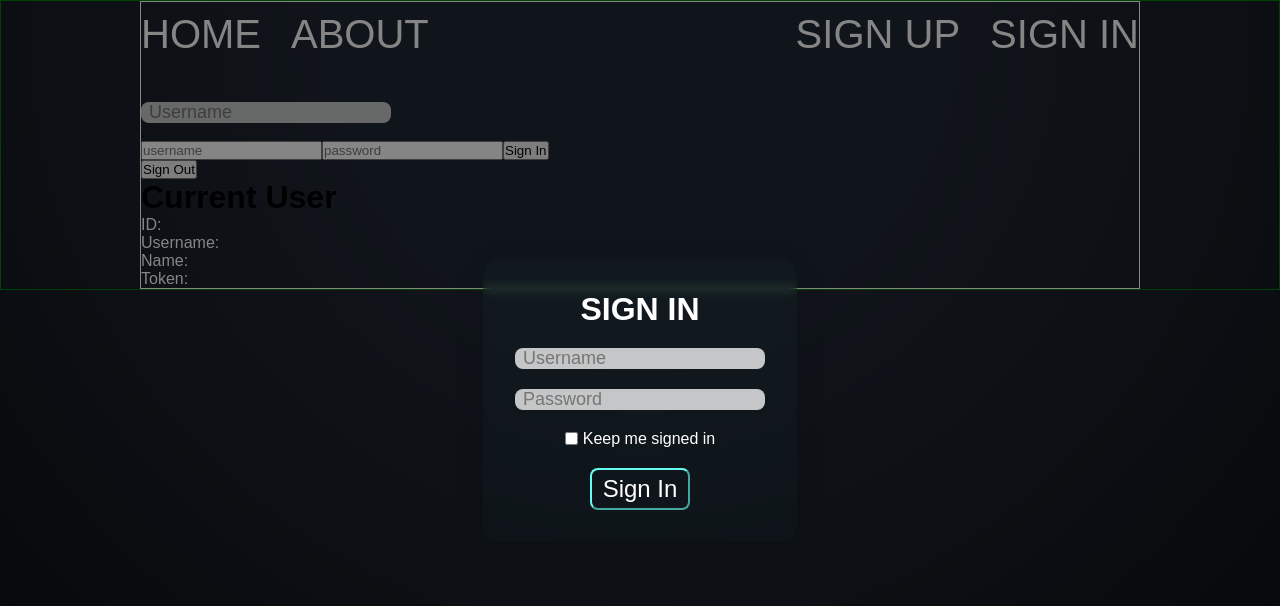
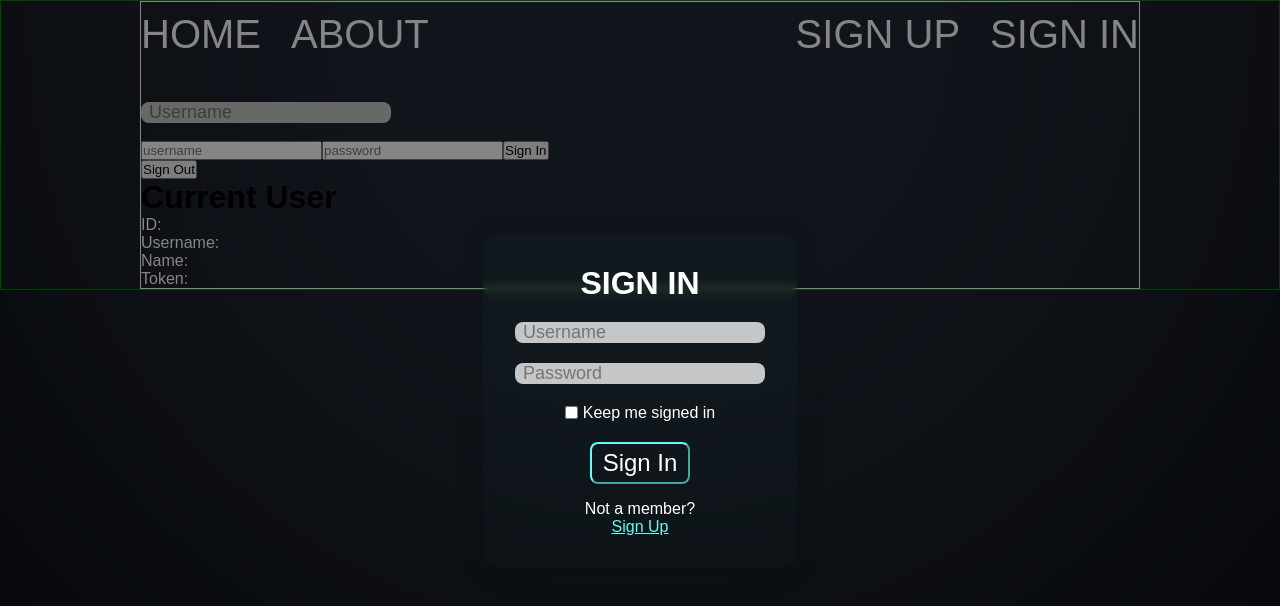
Before and after one commit to German-kos/Communion-Client, a React (Create React App) app in the folder client/: page / in a window 1280 px wide. Both pictures are taken after a click on the link "SIGN IN". Shown: the top 606 px of the page. Built offline with nearby package versions, Linux system fonts and the light colour scheme; a web font is replaced by a local one.

Commit message:
added sign up link in sign in form

```diff
--- a/client/src/components/sign_in_form/SignInForm.tsx
+++ b/client/src/components/sign_in_form/SignInForm.tsx
@@ -50,7 +50,7 @@ function SignInForm() {
       });
   };
   return (
-    <>
+    <div className="sign_in_form_container">
       <form className="signInForm" onSubmit={submitForm}>
         <div className="sign_in_title_container">
           <h1>SIGN IN</h1>
@@ -80,7 +80,11 @@ function SignInForm() {
         </div>
         {/* <input type="submit" /> make a component for submit button */}
       </form>
-    </>
+      <div className="not_a_member_container">
+        <p>Not a member?</p>
+        <a className="sign_in_sign_up_link">Sign Up</a>
+      </div>
+    </div>
   );
 }
 
--- a/client/src/components/sign_in_form/signInForm.css
+++ b/client/src/components/sign_in_form/signInForm.css
@@ -1,7 +1,16 @@
+.sign_in_form_container {
+  display: flex;
+  flex-direction: column;
+  justify-content: center;
+  align-items: center;
+}
+
 .signInForm {
   display: flex;
   flex-direction: column;
   gap: 20px;
+  justify-content: center;
+  align-items: center;
 }
 
 .sign_in_checkbox_container {
@@ -12,10 +21,27 @@
   color: white;
   gap: 5px;
 }
-
 .sign_in_title_container,
 .sign_in_submit_container {
   display: flex;
   justify-content: center;
   color: white;
 }
+
+.not_a_member_container {
+  margin-top: 1rem;
+  color: white;
+  justify-content: center;
+  align-items: center;
+  display: flex;
+  flex-direction: column;
+}
+
+.sign_in_sign_up_link {
+  color: #66fcf1;
+  text-decoration: underline;
+}
+
+.sign_in_sign_up_link:hover {
+  cursor: pointer;
+}
```
